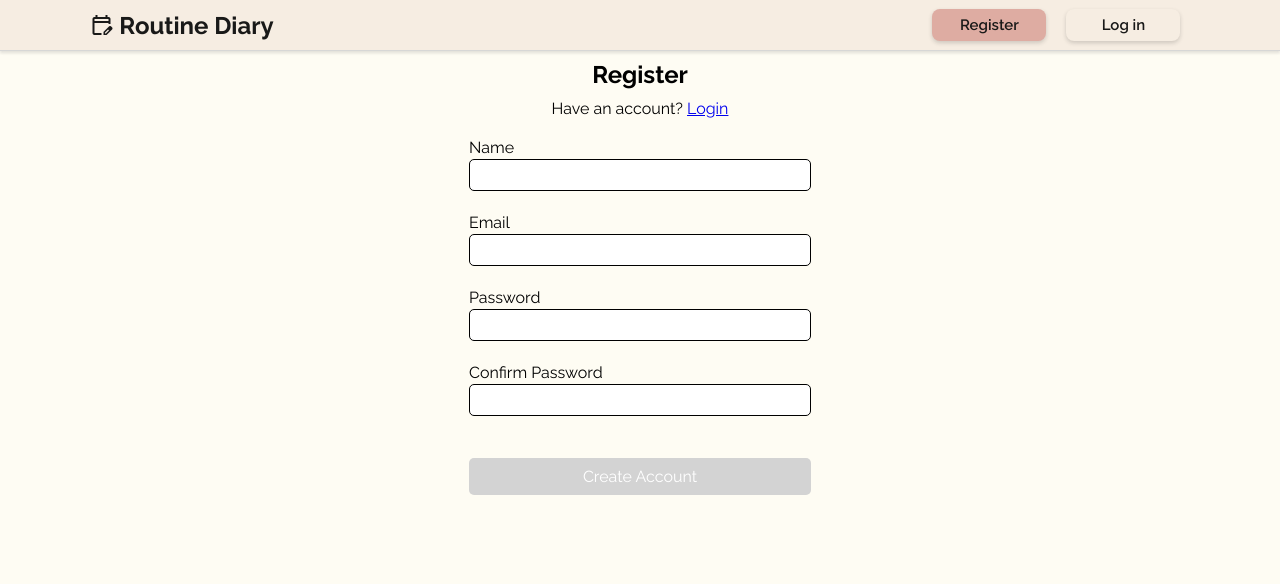
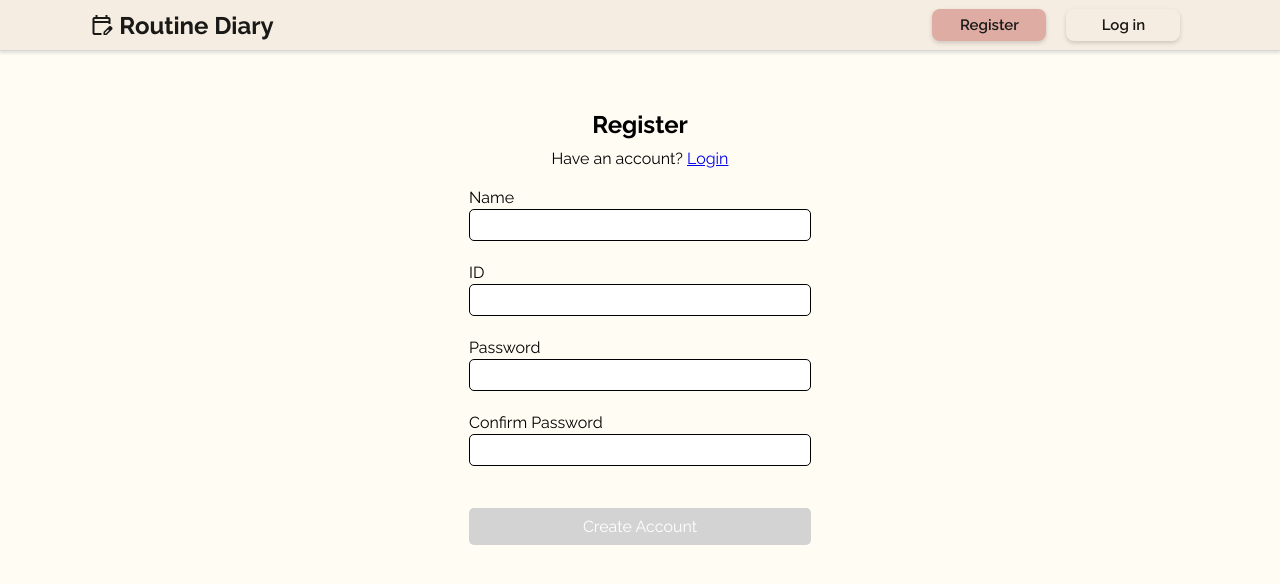
Before and after one commit to ryeowon/routine-diary, a React (Create React App) app: page /register in a window 1280 px wide. Shown: the top 584 px of the page. Built offline with nearby package versions, Linux system fonts and the light colour scheme.

Commit message:
Add firebase and create register/login functions

```diff
--- a/package.json
+++ b/package.json
@@ -6,6 +6,7 @@
     "@testing-library/jest-dom": "^5.16.5",
     "@testing-library/react": "^13.4.0",
     "@testing-library/user-event": "^13.5.0",
+    "firebase": "^9.15.0",
     "react": "^18.2.0",
     "react-calendar": "^4.0.0",
     "react-dom": "^18.2.0",
--- a/src/App.js
+++ b/src/App.js
@@ -35,7 +35,12 @@ function App() {
         />
         <Routes>
           <Route exact path="/" element={<Home />} />
-          <Route path="/login" element={<Login />} />
+          <Route
+            path="/login"
+            element={
+              <Login setUserInfo={setUserInfo} setIsLoggedIn={setIsLoggedIn} />
+            }
+          />
           <Route path="/register" element={<Register />} />
           <Route
             path="/my-diary"
--- a/src/components/AddFriendModal.js
+++ b/src/components/AddFriendModal.js
@@ -126,7 +126,7 @@ const RequestBtn = styled.div`
 `;
 
 const AddFriendModal = ({ setModal }) => {
-  const [email, setEmail] = useState("");
+  const [id, setId] = useState("");
   const [friendInfo, setFriendInfo] = useState(null);
   const [isSearched, setIsSearched] = useState(false);
   const [isRequested, setIsRequested] = useState(false);
@@ -136,7 +136,7 @@ const AddFriendModal = ({ setModal }) => {
   };
 
   const onInputChange = (e) => {
-    setEmail(e.target.value);
+    setId(e.target.value);
   };
 
   const onSearchClick = (e) => {
@@ -157,7 +157,7 @@ const AddFriendModal = ({ setModal }) => {
           close
         </CloseBtn>
         <Title>Add New Friends</Title>
-        <Input placeholder="Enter friend's email" onChange={onInputChange} />
+        <Input placeholder="Enter friend's ID" onChange={onInputChange} />
         <SearchBtn onClick={onSearchClick}>Search</SearchBtn>
         <FriendContainer>
           {!isSearched && !friendInfo ? <>Press the search button.</> : <></>}
--- /dev/null
+++ b/src/firebase.js
@@ -0,0 +1,23 @@
+// Import the functions you need from the SDKs you need
+import { initializeApp } from "firebase/app";
+import { getFirestore } from "firebase/firestore";
+
+// TODO: Add SDKs for Firebase products that you want to use
+// https://firebase.google.com/docs/web/setup#available-libraries
+
+// Your web app's Firebase configuration
+const firebaseConfig = {
+  apiKey: "AIzaSyC4YmwLuJtoG9RbbUDnuW-Iqqj0UVlZcaA",
+  authDomain: "skku-routine-diary.firebaseapp.com",
+  projectId: "skku-routine-diary",
+  storageBucket: "skku-routine-diary.appspot.com",
+  messagingSenderId: "469588987813",
+  appId: "1:469588987813:web:5b029141b7610960e1624c",
+};
+
+// Initialize Firebase
+const firebase = initializeApp(firebaseConfig);
+
+const fireStore = getFirestore(firebase);
+
+export { fireStore };
--- a/src/pages/Login.js
+++ b/src/pages/Login.js
@@ -1,6 +1,15 @@
 import React, { useEffect, useState } from "react";
 import { Link, useNavigate } from "react-router-dom";
 import styled from "styled-components";
+import {
+  getDatabase,
+  ref,
+  set,
+  onValue,
+  query,
+  equalTo,
+  orderByChild,
+} from "firebase/database";
 
 // css for components in Register.js
 const Wrapper = styled.div`
@@ -78,20 +87,20 @@ const ErrorMessage = styled.div`
 // End of css
 
 // register page
-const Login = () => {
+const Login = ({ setUserInfo, setIsLoggedIn }) => {
   // state variables
   const [isValid, setIsValid] = useState({
-    email: false,
+    id: false,
     password: false,
   });
 
   const [loginInfo, setLoginInfo] = useState({
-    email: "",
+    id: "",
     password: "",
   });
 
   const [errorMsg, setErrorMsg] = useState({
-    email: "",
+    id: "",
     password: "",
   });
 
@@ -101,7 +110,7 @@ const Login = () => {
   useEffect(() => {
     console.log(isValid);
     // if all input values are valid, set isAllValid to true and enable the register button.
-    if (isValid.email && isValid.password) {
+    if (isValid.id && isValid.password) {
       console.log("true");
       setIsAllValid(true);
     } else {
@@ -112,21 +121,19 @@ const Login = () => {
 
   // function to check if the input values are valid.
   const onInputChange = (e) => {
-    if (e.target.name === "email") {
-      let reg =
-        /^(([^<>()\[\]\\.,;:\s@"]+(\.[^<>()\[\]\\.,;:\s@"]+)*)|(".+"))@((\[[0-9]{1,3}\.[0-9]{1,3}\.[0-9]{1,3}\.[0-9]{1,3}])|(([a-zA-Z\-0-9]+\.)+[a-zA-Z]{2,}))$/;
-
-      let email = e.target.value;
-
-      if (reg.test(email)) {
-        isValid.email = true;
+    if (e.target.name === "id") {
+      // check id
+      let id = e.target.value;
+      if (!id.match(/[!?@#$%^&*():;+\-=~{}<>\_\[\]\|\\\"\'\,\.\/\`\₩]/)) {
+        isValid.id = true;
+        loginInfo.id = id;
         setErrorMsg((prevState) => {
-          return { ...prevState, email: "" };
+          return { ...prevState, id: "" };
         });
       } else {
-        isValid.email = false;
+        loginInfo.id = "";
         setErrorMsg((prevState) => {
-          return { ...prevState, email: "*Your email is invalid." };
+          return { ...prevState, id: "*You cannot use special characters." };
         });
       }
     } else if (e.target.name === "password") {
@@ -153,7 +160,32 @@ const Login = () => {
   };
   const navigate = useNavigate();
   const onBtnClick = () => {
-    navigate("/routine");
+    const db = getDatabase();
+    const idRef = query(ref(db, "/users"), orderByChild("id"));
+
+    const userRef = query(idRef, equalTo(loginInfo.id));
+
+    // if email is unique, save account information to database.
+    // if not, show error message.
+    onValue(
+      userRef,
+      (snapshot) => {
+        console.log("snapshot val", snapshot.val());
+        if (snapshot.val()) {
+          console.log(snapshot.val());
+          setUserInfo(snapshot.val()[loginInfo.id]);
+          setIsLoggedIn(true);
+          navigate("/routine");
+        } else {
+          setErrorMsg((prevState) => {
+            return { ...prevState, password: "*No matching information" };
+          });
+        }
+      },
+      {
+        onlyOnce: true,
+      }
+    );
   };
 
   return (
@@ -161,12 +193,12 @@ const Login = () => {
       <Container>
         <Title>Login</Title>
         <div>
-          Don't have an account? <Link to="/login">Register</Link>
+          Don't have an account? <Link to="/register">Register</Link>
         </div>
         <InputWrapper>
-          <div>Email</div>
-          <Input name="email" type="email" onChange={onInputChange} />
-          <ErrorMessage>{errorMsg.email}</ErrorMessage>
+          <div>ID</div>
+          <Input name="id" type="id" onChange={onInputChange} />
+          <ErrorMessage>{errorMsg.id}</ErrorMessage>
         </InputWrapper>
         <InputWrapper>
           <div>Password</div>
--- a/src/pages/Register.js
+++ b/src/pages/Register.js
@@ -1,13 +1,23 @@
-import React, { useEffect, useState } from "react";
+import React, { useEffect, useRef, useState } from "react";
 import { Link, useNavigate } from "react-router-dom";
 import styled from "styled-components";
+import { fireStore } from "../firebase";
+import {
+  getDatabase,
+  ref,
+  set,
+  onValue,
+  query,
+  equalTo,
+  orderByChild,
+} from "firebase/database";
 
 // css for components in Register.js
 const Wrapper = styled.div`
   width: 100%;
   margin: 0 auto;
   display: flex;
-  padding: 50px 0;
+  padding: 100px 0;
   justify-content: center;
 `;
 
@@ -82,43 +92,44 @@ const Register = () => {
   // state variables
   const [isValid, setIsValid] = useState({
     username: false,
-    email: false,
+    id: false,
     password: false,
     password_confirmation: false,
   });
 
   const [accountInfo, setAccountInfo] = useState({
     username: "",
-    email: "",
+    id: "",
     password: "",
     password_confirmation: "",
   });
 
   const [errorMsg, setErrorMsg] = useState({
     username: "",
-    email: "",
+    id: "",
     password: "",
     password_confirmation: "",
   });
+  const [isUnique, setIsUnique] = useState(true);
 
   const [isAllValid, setIsAllValid] = useState(false);
   const [isCreated, setIsCreated] = useState(false);
 
   useEffect(() => {
-    console.log(isValid);
+    //console.log(isValid);
     // if all input values are valid, set isAllValid to true and enable the register button.
     if (
       isValid.username &&
-      isValid.email &&
+      isValid.id &&
       isValid.password &&
       isValid.password_confirmation
     ) {
-      console.log("true");
+      //console.log("true");
       setIsAllValid(true);
     } else {
       setIsAllValid(false);
     }
-    console.log("a");
+    //console.log("a");
   }, [errorMsg]);
 
   // function to check if the input values are valid.
@@ -136,23 +147,21 @@ const Register = () => {
           return { ...prevState, name: "*Please enter your name." };
         });
       }
-    } else if (e.target.name === "email") {
-      isValid.email = false;
-      let email = e.target.value;
-      let reg =
-        /^(([^<>()\[\]\\.,;:\s@"]+(\.[^<>()\[\]\\.,;:\s@"]+)*)|(".+"))@((\[[0-9]{1,3}\.[0-9]{1,3}\.[0-9]{1,3}\.[0-9]{1,3}])|(([a-zA-Z\-0-9]+\.)+[a-zA-Z]{2,}))$/;
+    } else if (e.target.name === "id") {
+      isValid.id = false;
+      let id = e.target.value;
 
-      // check email
-      if (reg.test(email)) {
-        isValid.email = true;
-        accountInfo.email = email;
+      // check id
+      if (!id.match(/[!?@#$%^&*():;+\-=~{}<>\_\[\]\|\\\"\'\,\.\/\`\₩]/)) {
+        isValid.id = true;
+        accountInfo.id = id;
         setErrorMsg((prevState) => {
-          return { ...prevState, email: "" };
+          return { ...prevState, id: "" };
         });
       } else {
-        accountInfo.email = "";
+        accountInfo.id = "";
         setErrorMsg((prevState) => {
-          return { ...prevState, email: "*Your email is invalid." };
+          return { ...prevState, id: "*You cannot use special characters." };
         });
       }
     } else if (e.target.name === "password") {
@@ -250,8 +259,38 @@ const Register = () => {
     //console.log(errorMsg);
   };
 
+  useEffect(() => {
+    //checkidDuplicate();
+  });
+
   const onBtnClick = () => {
-    setIsCreated(true);
+    const db = getDatabase();
+    const idRef = query(ref(db, "/users"), orderByChild("id"));
+
+    const userRef = query(idRef, equalTo(accountInfo.id));
+
+    // if email is unique, save account information to database.
+    // if not, show error message.
+    onValue(
+      userRef,
+      (snapshot) => {
+        console.log("snapshot val", snapshot.val());
+        if (snapshot.val()) {
+          setErrorMsg((prevState) => {
+            return { ...prevState, id: "*Your id is duplicated." };
+          });
+        } else {
+          console.log("success");
+          setIsCreated(true);
+          set(ref(db, "users/" + accountInfo.id), accountInfo);
+        }
+      },
+      {
+        onlyOnce: true,
+      }
+    );
+
+    //console.log(accountInfo);
   };
 
   const navigate = useNavigate();
@@ -270,9 +309,9 @@ const Register = () => {
             <ErrorMessage>{errorMsg.name}</ErrorMessage>
           </InputWrapper>
           <InputWrapper>
-            <div>Email</div>
-            <Input name="email" type="email" onChange={onInputChange} />
-            <ErrorMessage>{errorMsg.email}</ErrorMessage>
+            <div>ID</div>
+            <Input name="id" type="id" onChange={onInputChange} />
+            <ErrorMessage>{errorMsg.id}</ErrorMessage>
           </InputWrapper>
           <InputWrapper>
             <div>Password</div>
```
Also changed, not shown: 1 other file (tests, documents, lock files or other folders).
